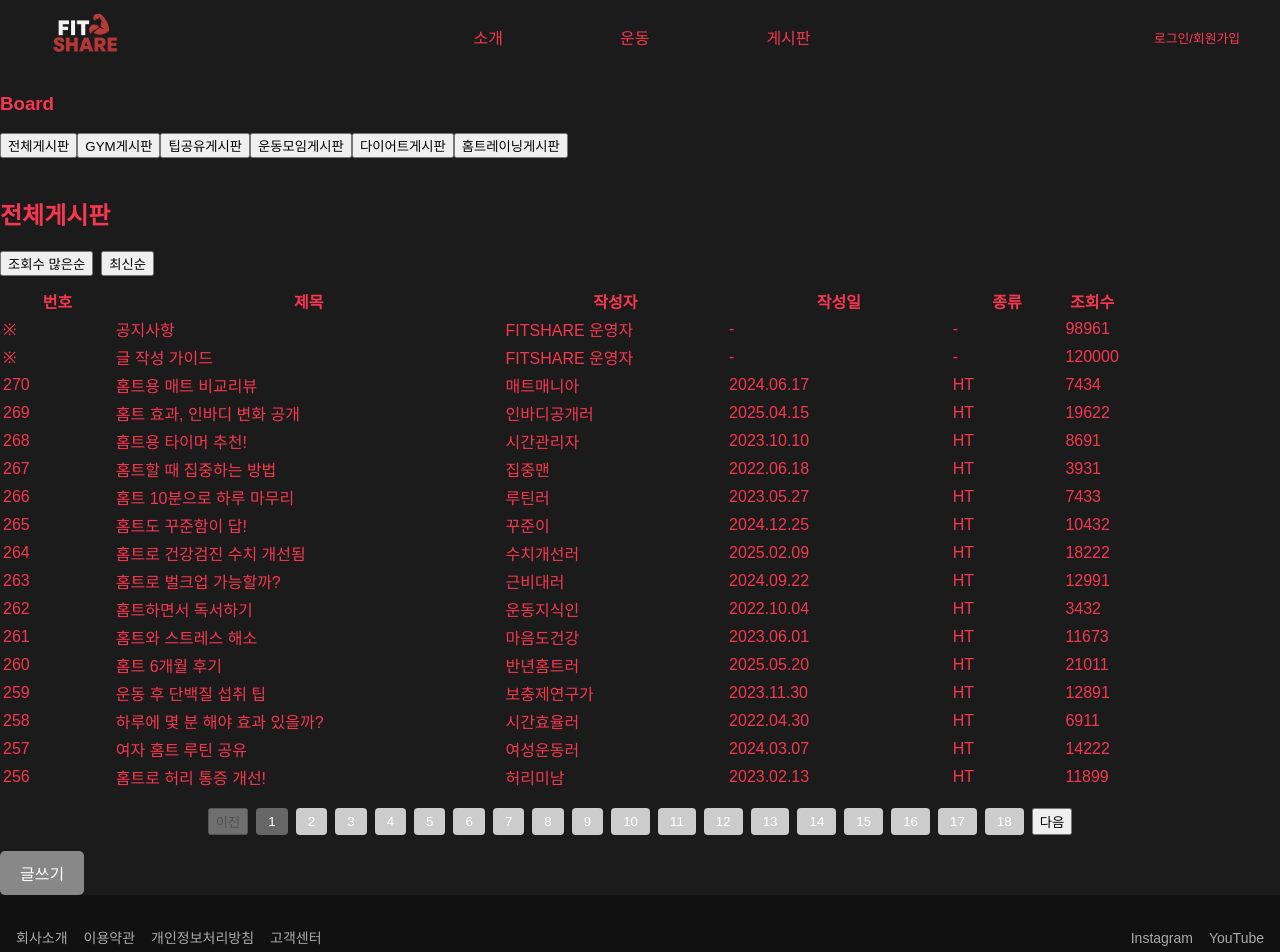
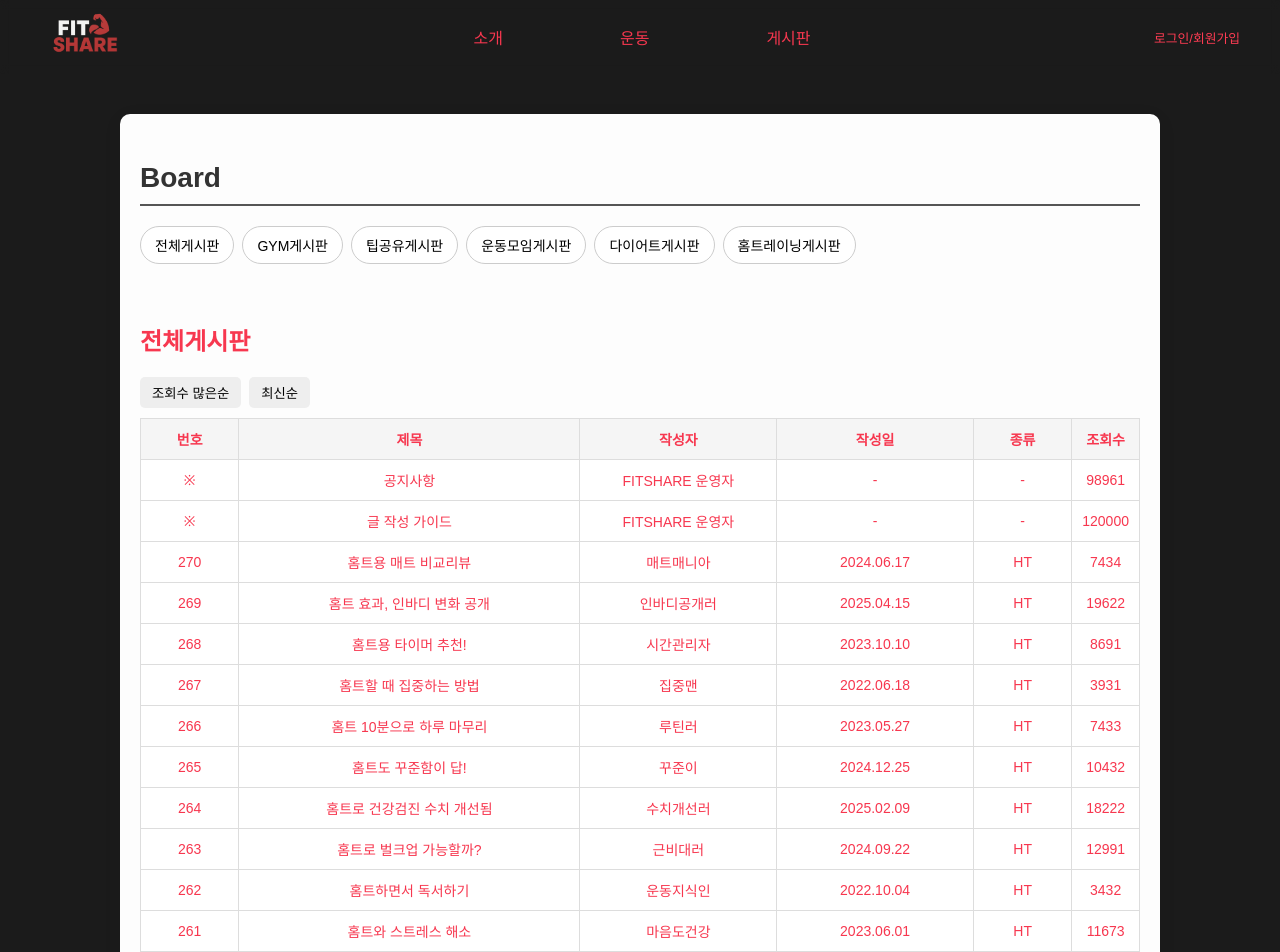
Before and after one commit to kang162002/fitshare, a React (Create React App) app: page /Board_all in a window 1280 px wide. Shown: the top 952 px of the page. Built offline with nearby package versions, Linux system fonts and the light colour scheme.

Commit message:
게시판/디자인

```diff
--- a/package.json
+++ b/package.json
@@ -12,6 +12,7 @@
     "react": "^19.1.0",
     "react-bootstrap": "^2.10.10",
     "react-dom": "^19.1.0",
+    "react-icons": "^5.5.0",
     "react-router": "^7.6.2",
     "react-scripts": "5.0.1",
     "sweetalert2": "^11.22.0",
--- a/src/board/Board_all.css
+++ b/src/board/Board_all.css
@@ -0,0 +1,145 @@
+/* board-body 전체 영역 */
+.board-body {
+    max-width: 1000px;
+    margin: 40px auto;
+    padding: 20px;
+    font-family: 'Noto Sans KR', sans-serif;
+    background-color: #fdfdfd;
+    border-radius: 10px;
+    box-shadow: 0 4px 20px rgba(0, 0, 0, 0.05);
+}
+
+/* 상단 제목 */
+.board-header h3 {
+    font-size: 28px;
+    color: #333;
+    border-bottom: 2px solid #555;
+    padding-bottom: 10px;
+    margin-bottom: 20px;
+}
+
+/* 게시판 필터 네비게이션 */
+.board-nav {
+    display: flex;
+    flex-wrap: wrap;
+    gap: 8px;
+    margin-bottom: 20px;
+}
+
+.board-nav button {
+    padding: 8px 14px;
+    border: 1px solid #ccc;
+    background-color: white;
+    border-radius: 20px;
+    cursor: pointer;
+    font-size: 14px;
+    transition: all 0.2s ease;
+}
+
+.board-nav>button:hover {
+    background-color: #3f3f3f;
+    border-color: #ffffff;
+    color: white;
+}
+
+.board-nav>button:focus {
+    background-color: rgb(255, 100, 100);
+}
+
+/* 게시글 정렬 버튼 */
+.board-outer button {
+    padding: 6px 12px;
+    margin-right: 6px;
+    background-color: #eee;
+    border: none;
+    border-radius: 5px;
+    cursor: pointer;
+}
+
+.board-outer button:hover {
+    background-color: #ff8686;
+    color: white;
+}
+.board-outer button:focus{
+
+    background-color: rgb(252, 89, 89);
+}
+
+/* 게시글 리스트 테이블 */
+.board-list-table {
+    width: 100%;
+    border-collapse: collapse;
+    margin-top: 10px;
+    background-color: white;
+}
+
+.board-list-table th,
+.board-list-table td {
+    border: 1px solid #ddd;
+    padding: 10px;
+    font-size: 14px;
+    text-align: center;
+}
+
+.board-list-table th {
+    background-color: #f5f5f5;
+    font-weight: 600;
+}
+
+.board-list-table tbody tr:hover {
+    background-color: #f9f9f9;
+    cursor: pointer;
+}
+
+/* 페이지네이션 *
+.board-pagination {
+    margin-top: 20px;
+    display: flex;
+    justify-content: center;
+    gap: 6px;
+    flex-wrap: wrap;
+}
+
+.board-pagination button {
+    width: 36px;
+    height: 36px;
+    border: none;
+    border-radius: 6px;
+    background-color: #e0e0e0;
+    color: white;
+    cursor: pointer;
+    font-size: 14px;
+}
+
+.board-pagination button.active {
+    background-color: #444;
+    color: #fff;
+}
+
+.board-pagination button:disabled {
+    background-color: #eee;
+    color: #999;
+    cursor: default;
+}
+
+/* 글쓰기 버튼 */
+.board-outer>button {
+    display: block;
+    margin: 30px auto 0;
+    padding: 12px 20px;
+    background-color: #1a1a1a;
+    color: white;
+    border: none;
+    border-radius: 6px;
+    font-size: 16px;
+    transition: background-color 0.2s ease;
+}
+
+.board-outer>button:hover {
+    background-color: #000000;
+}
+
+tr>td:hover{
+    background-color: rgb(255, 186, 186);
+    color: white;
+}
--- a/src/board/Board_all.js
+++ b/src/board/Board_all.js
@@ -1,11 +1,9 @@
 import { useState } from "react";
-import { POSTS_PER_PAGE } from './constants';
+import { POSTS_PER_PAGE } from "./constants";
 import { Navigate, useNavigate } from "react-router";
-import allPosts from './Posts';
-
-
-
-
+import allPosts from "./Posts";
+import "../board/Board_all.css";
+import { RiArrowLeftWideFill, RiArrowRightWideFill } from "react-icons/ri";
 
 export default function Board_all() {
   const navigate = useNavigate();
@@ -13,11 +11,10 @@ export default function Board_all() {
   const [sortType, setSortType] = useState("id"); // 'id', 'views', 'date'
   const [currentPage, setCurrentPage] = useState(1);
 
-
-
-    const filteredPosts = selectedBoard === "all"
+  const filteredPosts =
+    selectedBoard === "all"
       ? allPosts.all
-        : allPosts.all.filter(post => {
+      : allPosts.all.filter((post) => {
           if (selectedBoard === "gym") return post.type === "GYM";
           if (selectedBoard === "tips") return post.type === "TIP";
           if (selectedBoard === "sports") return post.type === "TEAM";
@@ -26,17 +23,18 @@ export default function Board_all() {
           return false;
         });
 
-    const sortedPosts = [ ...filteredPosts ].sort((a, b) => {
+  const sortedPosts = [...filteredPosts].sort((a, b) => {
     if (sortType === "views") return b.views - a.views;
     if (sortType === "date") return new Date(b.date) - new Date(a.date);
     return b.id - a.id;
   });
 
-
-
   const totalPages = Math.ceil(sortedPosts.length / POSTS_PER_PAGE);
 
-    const paginatedPosts = sortedPosts.slice((currentPage - 1) * POSTS_PER_PAGE, currentPage * POSTS_PER_PAGE);
+  const paginatedPosts = sortedPosts.slice(
+    (currentPage - 1) * POSTS_PER_PAGE,
+    currentPage * POSTS_PER_PAGE
+  );
 
   const boardTitles = {
     all: "전체게시판",
@@ -44,40 +42,65 @@ export default function Board_all() {
     tips: "팁공유게시판",
     sports: "운동모임게시판",
     diet: "다이어트게시판",
-        ht: "홈트레이닝게시판"
+    ht: "홈트레이닝게시판",
   };
 
   const handlePageChange = (pageNum) => {
     if (pageNum < 1 || pageNum > totalPages) return;
     setCurrentPage(pageNum);
-        window.scrollTo({ top: 0, behavior: 'smooth' });
+    window.scrollTo({ top: 0, behavior: "smooth" });
   };
 
   return (
-        <div className='board-body'>
-            <div className='board-header' onClick={() => { setSelectedBoard("all"); setCurrentPage(1); }}>
-                <h3 style={{ fontWeight: 'bolder', cursor: 'pointer' }}>Board</h3>
+    <div className="board-body">
+      <div
+        className="board-header"
+        onClick={() => {
+          setSelectedBoard("all");
+          setCurrentPage(1);
+        }}
+      >
+        <h3 style={{ fontWeight: "bolder", cursor: "pointer" }}>Board</h3>
       </div>
 
-            <div className='board-nav'>
+      <div className="board-nav">
         <button onClick={() => setSelectedBoard("all")}>전체게시판</button>
         <button onClick={() => setSelectedBoard("gym")}>GYM게시판</button>
         <button onClick={() => setSelectedBoard("tips")}>팁공유게시판</button>
-                <button onClick={() => setSelectedBoard("sports")}>운동모임게시판</button>
+        <button onClick={() => setSelectedBoard("sports")}>
+          운동모임게시판
+        </button>
         <button onClick={() => setSelectedBoard("diet")}>다이어트게시판</button>
         <button onClick={() => setSelectedBoard("ht")}>홈트레이닝게시판</button>
       </div>
 
-            <div className='board-outer'>
+      <div className="board-outer">
         <br />
-                <h2>{boardTitles[ selectedBoard ]}</h2>
+        <h2>{boardTitles[selectedBoard]}</h2>
 
-                <div style={{ marginBottom: '10px' }}>
-                    <button onClick={() => { setSortType("views"); setCurrentPage(1); }} style={{ marginRight: '8px' }}>조회수 많은순</button>
-                    <button onClick={() => { setSortType("date"); setCurrentPage(1); }}>최신순</button>
+        <div style={{ marginBottom: "10px" }}>
+          <button
+            onClick={() => {
+              setSortType("views");
+              setCurrentPage(1);
+            }}
+            style={{ marginRight: "8px" }}
+
+          >
+        <span>조회수 많은순</span>
+          </button>
+          <button
+            className="board-recent"
+            onClick={() => {
+              setSortType("date");
+              setCurrentPage(1);
+            }}
+          >
+            <span>최신순</span>
+          </button>
         </div>
 
-                <table className='board-list-table'>
+        <table className="board-list-table">
           <thead>
             <tr>
               <th style={{ width: "10%" }}>번호</th>
@@ -107,7 +130,9 @@ export default function Board_all() {
             </tr>
             {paginatedPosts.length === 0 && (
               <tr>
-                                <td colSpan="6" style={{ textAlign: 'center' }}>게시글이 없습니다.</td>
+                <td colSpan="6" style={{ textAlign: "center" }}>
+                  게시글이 없습니다.
+                </td>
               </tr>
             )}
             {paginatedPosts.map((post) => (
@@ -124,13 +149,20 @@ export default function Board_all() {
         </table>
 
         {/* 페이지네이션 */}
-                <div style={{ marginTop: '16px', display: 'flex', justifyContent: 'center', gap: '8px' }}>
+        <div
+          style={{
+            marginTop: "16px",
+            display: "flex",
+            justifyContent: "center",
+            gap: "8px",
+          }}
+        >
           <button
             onClick={() => handlePageChange(currentPage - 1)}
             disabled={currentPage === 1}
-                        style={{ cursor: currentPage === 1 ? 'default' : 'pointer' }}
+            style={{ cursor: currentPage === 1 ? "default" : "pointer" }}
           >
-                        이전
+            <RiArrowLeftWideFill size={20} />
           </button>
 
           {Array.from({ length: totalPages }, (_, index) => (
@@ -138,12 +170,12 @@ export default function Board_all() {
               key={index + 1}
               onClick={() => handlePageChange(index + 1)}
               style={{
-                                backgroundColor: currentPage === index + 1 ? '#666' : '#ccc',
-                                color: 'white',
-                                border: 'none',
-                                borderRadius: '4px',
-                                cursor: 'pointer',
-                                padding: '6px 12px',
+                backgroundColor: currentPage === index + 1 ? "#666" : "#ccc",
+                color: "white",
+                border: "none",
+                borderRadius: "4px",
+                cursor: "pointer",
+                padding: "6px 12px",
               }}
             >
               {index + 1}
@@ -153,26 +185,29 @@ export default function Board_all() {
           <button
             onClick={() => handlePageChange(currentPage + 1)}
             disabled={currentPage === totalPages}
-                        style={{ cursor: currentPage === totalPages ? 'default' : 'pointer' }}
+            style={{
+              cursor: currentPage === totalPages ? "default" : "pointer",
+            }}
           >
-                        다음
+            <RiArrowRightWideFill size={20} />
           </button>
         </div>
 
         <button
           onClick={() => Navigate("/write")}
           style={{
-                        marginTop: '16px',
-                        padding: '10px 20px',
-                        backgroundColor: '#888',
-                        color: 'white',
-                        border: 'none',
-                        borderRadius: '5px',
-                        cursor: 'pointer',
-                        fontSize: '16px'
+            marginTop: "16px",
+            padding: "10px 20px",
+            backgroundColor: "#888",
+            color: "white",
+            border: "none",
+            borderRadius: "5px",
+            cursor: "pointer",
+            fontSize: "16px",
           }}
         >
-                    글쓰기</button>
+          글쓰기
+        </button>
       </div>
     </div>
   );
```
Also changed, not shown: 1 other file (tests, documents, lock files or other folders). Lines whose indentation alone changed are shown as unchanged.
